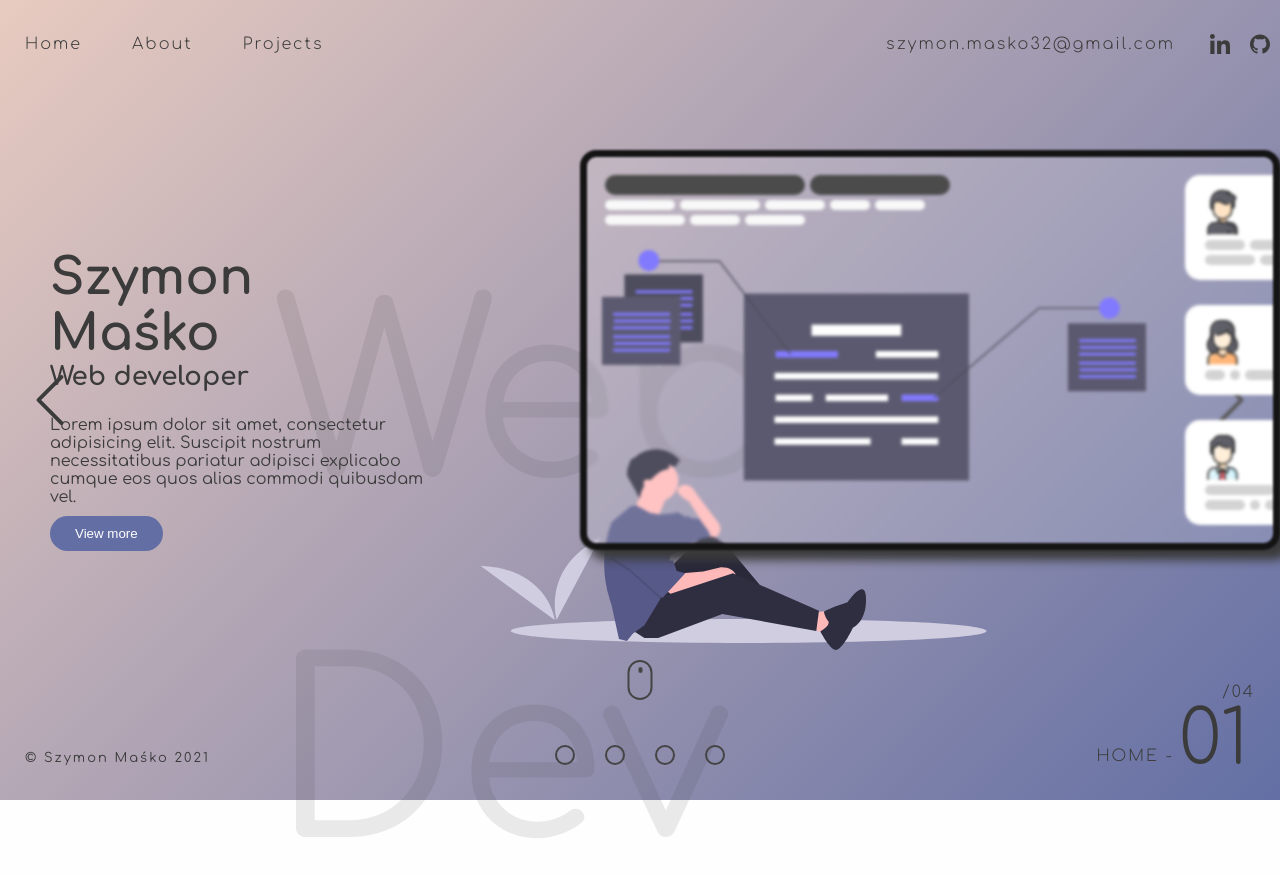
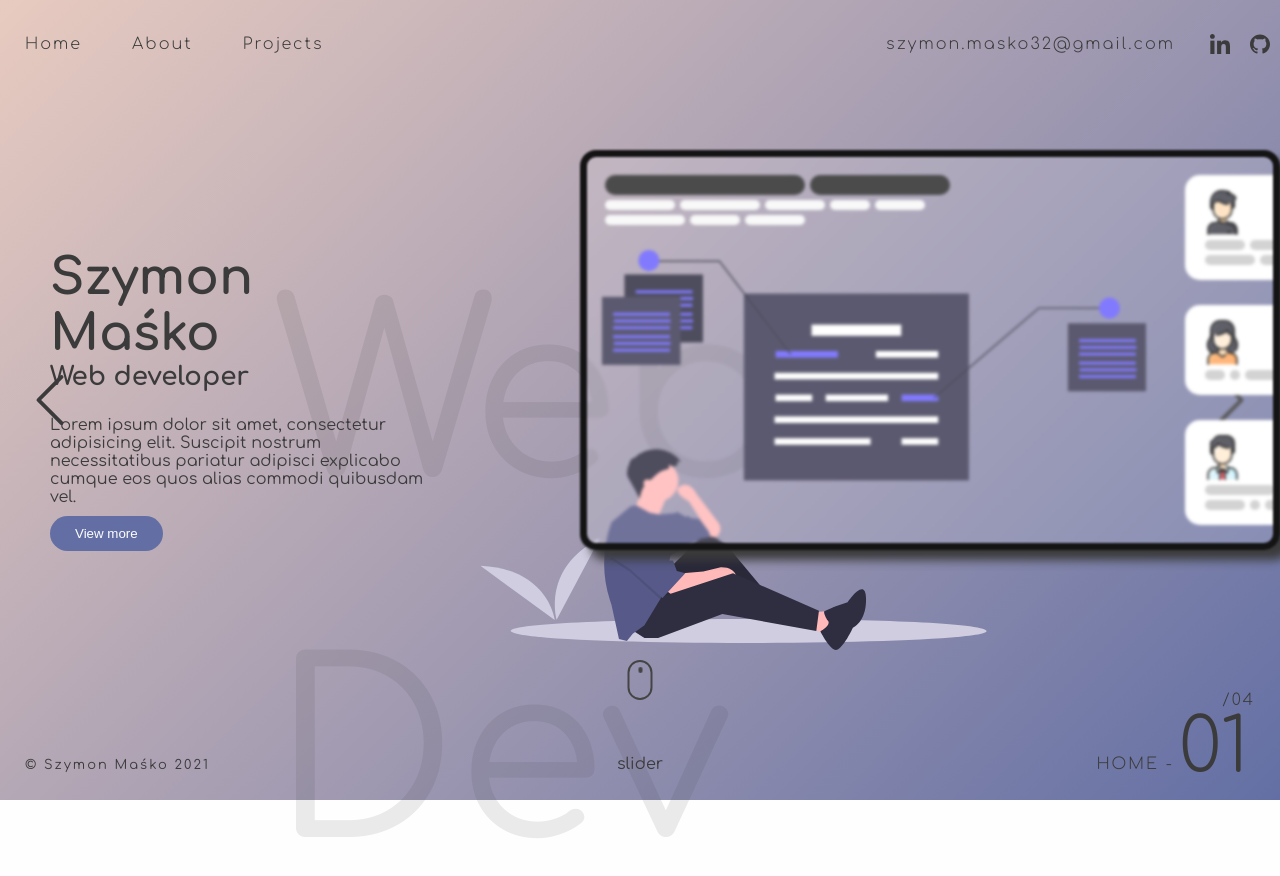
Before and after one commit to SMasiu/portfolio, a Gatsby site: page / in a window 1280 px wide. Shown: the top 876 px of the page. Built offline with nearby package versions, Linux system fonts and the light colour scheme; Gatsby itself is replaced by a stand-in of ours.

Commit message:
refactor hero section

```diff
--- a/src/components/header/header.tsx
+++ b/src/components/header/header.tsx
@@ -39,8 +39,8 @@ export const Header = () => (
     <HeaderContent>
       <Nav>
         <NavList>
-          {navigationOptions.map(({ name, link }) => (
-            <ListItem>
+          {navigationOptions.map(({ name, link }, i) => (
+            <ListItem key={i}>
               <ListLink to={link}>{name}</ListLink>
             </ListItem>
           ))}
--- a/src/components/hero/hero.style.ts
+++ b/src/components/hero/hero.style.ts
@@ -1,14 +1,9 @@
 import styled, { css } from 'styled-components'
-import ArrowLeft from '@icons/arrow-left.svg'
-import ArrowRight from '@icons/arrow-right.svg'
 
 export const HeroSection = styled.section`
+  position: relative;
   width: 100%;
   height: 100vh;
-  min-height: 800px;
-  background: rgb(232, 203, 192);
-  background: linear-gradient(135deg, rgba(232, 203, 192, 1) 0%, rgba(99, 111, 164, 1) 100%);
-  position: relative;
 `
 
 export const HeroWatermark = styled.div`
@@ -158,105 +153,3 @@ export const DeviceTextRow = styled.div`
   flex-wrap: wrap;
   max-width: 400px;
 `
-
-export const SliderDotsWrapper = styled.section`
-  position: absolute;
-  bottom: 20px;
-  left: 50%;
-  display: flex;
-  transform: translateX(-50%);
-`
-
-export const SliderDotWrapper = styled.span`
-  display: block;
-  border-radius: 50%;
-  padding: 15px;
-`
-
-export const SliderDot = styled.span`
-  display: block;
-  border: 2px solid #444;
-  width: 20px;
-  height: 20px;
-  border-radius: 50%;
-`
-
-export const PreviousWrapper = styled.section`
-  position: absolute;
-  left: 0;
-  top: 0;
-  width: 100px;
-  height: 100%;
-  display: flex;
-  justify-content: center;
-  align-items: center;
-`
-
-export const NextWrapper = styled.section`
-  position: absolute;
-  right: 0;
-  top: 0;
-  width: 100px;
-  height: 100%;
-  display: flex;
-  justify-content: center;
-  align-items: center;
-`
-
-export const NextButton = styled(ArrowRight)`
-  width: 50px;
-`
-
-export const PreviousButton = styled(ArrowLeft)`
-  width: 50px;
-`
-
-export const PageCounter = styled.section`
-  position: absolute;
-  right: 25px;
-  bottom: 18px;
-`
-
-export const PageCounterContent = styled.section`
-  position: relative;
-  text-transform: uppercase;
-  letter-spacing: 2px;
-  opacity: 1;
-  font-weight: 300;
-`
-
-export const PageCurrent = styled.section`
-  display: flex;
-  align-items: flex-end;
-`
-
-export const PageName = styled.p`
-  margin-right: 5px;
-  margin-bottom: 17px;
-`
-
-export const PageCurrentIndex = styled.p`
-  padding: 15px 5px 0 0;
-  font-size: 75px;
-`
-
-export const PageOf = styled.p`
-  position: absolute;
-  top: 0;
-  right: 0;
-`
-
-export const CopyRight = styled.p`
-  position: absolute;
-  bottom: 35px;
-  left: 25px;
-  font-size: 13px;
-  letter-spacing: 2px;
-`
-
-export const ScrollWrapper = styled.section`
-  position: absolute;
-  bottom: 100px;
-  left: 50%;
-  transform: translateX(-50%);
-`
--- a/src/components/hero/hero.tsx
+++ b/src/components/hero/hero.tsx
@@ -1,8 +1,6 @@
 import { Button } from '@components/button/button'
-import { Scroll } from '@components/scroll/scroll'
 import * as React from 'react'
 import {
-  CopyRight,
   Device,
   DevicePerson,
   DeviceReviews,
@@ -20,26 +18,12 @@ import {
   HeroTitle,
   HeroWatermark,
   HeroWatermarkText,
-  NextButton,
-  NextWrapper,
-  PageCounter,
-  PageCounterContent,
-  PageCurrent,
-  PageCurrentIndex,
-  PageName,
-  PageOf,
-  PreviousButton,
-  PreviousWrapper,
   Review,
   ReviewFakeTextWrapper,
   ReviewHeader,
   ReviewProfile,
   ReviewStar,
-  ReviewStarsWrapper,
-  ScrollWrapper,
-  SliderDot,
-  SliderDotsWrapper,
-  SliderDotWrapper
+  ReviewStarsWrapper
 } from './hero.style'
 
 const reviews = [
@@ -71,42 +55,9 @@ export const Hero = () => {
 
   return (
     <HeroSection>
-      <PreviousWrapper>
-        <PreviousButton />
-      </PreviousWrapper>
-      <NextWrapper>
-        <NextButton />
-      </NextWrapper>
       <HeroWatermark>
         <HeroWatermarkText>Web Dev</HeroWatermarkText>
       </HeroWatermark>
-      <SliderDotsWrapper>
-        <SliderDotWrapper>
-          <SliderDot></SliderDot>
-        </SliderDotWrapper>
-        <SliderDotWrapper>
-          <SliderDot></SliderDot>
-        </SliderDotWrapper>
-        <SliderDotWrapper>
-          <SliderDot></SliderDot>
-        </SliderDotWrapper>
-        <SliderDotWrapper>
-          <SliderDot></SliderDot>
-        </SliderDotWrapper>
-      </SliderDotsWrapper>
-      <PageCounter>
-        <PageCounterContent>
-          <PageCurrent>
-            <PageName>Home - </PageName>
-            <PageCurrentIndex>01</PageCurrentIndex>
-          </PageCurrent>
-          <PageOf>/04</PageOf>
-        </PageCounterContent>
-      </PageCounter>
-      <CopyRight>&copy; Szymon Maśko 2021</CopyRight>
-      <ScrollWrapper>
-        <Scroll />
-      </ScrollWrapper>
       <HeroContent>
         <HeroAboutArticle>
           <HeroHeader>
--- /dev/null
+++ b/src/components/page-counter/page-counter.style.ts
@@ -0,0 +1,31 @@
+import styled from 'styled-components'
+
+export const PageCounterContent = styled.section`
+  position: relative;
+  display: inline-block;
+  text-transform: uppercase;
+  letter-spacing: 2px;
+  opacity: 1;
+  font-weight: 300;
+`
+
+export const PageCurrent = styled.section`
+  display: flex;
+  align-items: flex-end;
+`
+
+export const PageName = styled.p`
+  margin-right: 5px;
+  margin-bottom: 17px;
+`
+
+export const PageCurrentIndex = styled.p`
+  padding: 15px 5px 0 0;
+  font-size: 75px;
+`
+
+export const PageOf = styled.p`
+  position: absolute;
+  top: 0;
+  right: 0;
+`
--- /dev/null
+++ b/src/components/page-counter/page-counter.tsx
@@ -0,0 +1,18 @@
+import * as React from 'react'
+import {
+  PageCounterContent,
+  PageCurrent,
+  PageCurrentIndex,
+  PageName,
+  PageOf
+} from './page-counter.style'
+
+export const PageCounter = () => (
+  <PageCounterContent>
+    <PageCurrent>
+      <PageName>Home - </PageName>
+      <PageCurrentIndex>01</PageCurrentIndex>
+    </PageCurrent>
+    <PageOf>/04</PageOf>
+  </PageCounterContent>
+)
--- /dev/null
+++ b/src/components/page-overlay/page-overlay.style.ts
@@ -0,0 +1,81 @@
+import styled, { css } from 'styled-components'
+import ArrowLeft from '@icons/arrow-left.svg'
+import ArrowRight from '@icons/arrow-right.svg'
+
+export const PageOverlayWrapper = styled.section`
+  position: absolute;
+  top: 0;
+  left: 0;
+  width: 100%;
+  height: 100%;
+`
+
+export const OverlayContent = styled.section`
+  position: relative;
+  width: 100%;
+  height: 100%;
+`
+
+export const changeSlideArrowWrapper = css`
+  position: absolute;
+  top: 0;
+  width: 100px;
+  height: 100%;
+  display: flex;
+  justify-content: center;
+  align-items: center;
+`
+
+export const PreviousWrapper = styled.section`
+  ${changeSlideArrowWrapper}
+  left: 0;
+`
+
+export const NextWrapper = styled.section`
+  ${changeSlideArrowWrapper}
+  right: 0;
+`
+
+export const arrowButton = css`
+  width: 50px;
+`
+
+export const NextButton = styled(ArrowRight)`
+  ${arrowButton}
+`
+
+export const PreviousButton = styled(ArrowLeft)`
+  ${arrowButton}
+`
+
+export const OverlayFooter = styled.footer`
+  display: grid;
+  grid-template-columns: repeat(3, 1fr);
+  align-items: baseline;
+  position: absolute;
+  bottom: 0;
+  width: 100%;
+  padding: 0 25px 10px;
+`
+
+export const CopyRight = styled.section``
+
+export const CopyRightText = styled.p`
+  font-size: 13px;
+  letter-spacing: 2px;
+`
+
+export const SliderLegendWrapper = styled.section`
+  justify-self: center;
+`
+
+export const PageCounterWrapper = styled.section`
+  justify-self: flex-end;
+`
+
+export const ScrollWrapper = styled.section`
+  position: absolute;
+  bottom: 100px;
+  left: 50%;
+  transform: translateX(-50%);
+`
--- /dev/null
+++ b/src/components/page-overlay/page-overlay.tsx
@@ -0,0 +1,50 @@
+import { PageCounter } from '@components/page-counter/page-counter'
+import { Scroll } from '@components/scroll/scroll'
+import { SliderLegend } from '@components/slider-legend/slider-legend'
+import * as React from 'react'
+import {
+  CopyRight,
+  CopyRightText,
+  NextButton,
+  NextWrapper,
+  OverlayContent,
+  OverlayFooter,
+  PageCounterWrapper,
+  PageOverlayWrapper,
+  PreviousButton,
+  PreviousWrapper,
+  SliderLegendWrapper,
+  ScrollWrapper
+} from './page-overlay.style'
+
+export const PageOverlay = () => (
+  <PageOverlayWrapper>
+    <OverlayContent>
+      <PreviousWrapper>
+        <PreviousButton />
+      </PreviousWrapper>
+
+      <NextWrapper>
+        <NextButton />
+      </NextWrapper>
+
+      <ScrollWrapper>
+        <Scroll />
+      </ScrollWrapper>
+
+      <OverlayFooter>
+        <CopyRight>
+          <CopyRightText>&copy; Szymon Maśko 2021</CopyRightText>
+        </CopyRight>
+
+        <SliderLegendWrapper>
+          <SliderLegend />
+        </SliderLegendWrapper>
+
+        <PageCounterWrapper>
+          <PageCounter />
+        </PageCounterWrapper>
+      </OverlayFooter>
+    </OverlayContent>
+  </PageOverlayWrapper>
+)
--- /dev/null
+++ b/src/components/page-slider/page-slider.style.ts
@@ -0,0 +1,12 @@
+import styled from 'styled-components'
+
+export const PageSliderWrapper = styled.section`
+  position: relative;
+  width: 100%;
+  height: 100vh;
+  min-height: 800px;
+  background: rgb(232, 203, 192);
+  background: linear-gradient(135deg, rgba(232, 203, 192, 1) 0%, rgba(99, 111, 164, 1) 100%);
+`
+
+export const PageSlides = styled.section``
--- /dev/null
+++ b/src/components/page-slider/page-slider.tsx
@@ -0,0 +1,13 @@
+import { Hero } from '@components/hero/hero'
+import { PageOverlay } from '@components/page-overlay/page-overlay'
+import * as React from 'react'
+import { PageSliderWrapper, PageSlides } from './page-slider.style'
+
+export const PageSlider = () => (
+  <PageSliderWrapper>
+    <PageOverlay />
+    <PageSlides>
+      <Hero />
+    </PageSlides>
+  </PageSliderWrapper>
+)
--- /dev/null
+++ b/src/components/slider-legend/slider-legend.style.ts
@@ -0,0 +1,3 @@
+import styled from 'styled-components'
+
+export const SliderLegendWrapper = styled.section``
--- /dev/null
+++ b/src/components/slider-legend/slider-legend.tsx
@@ -0,0 +1,4 @@
+import * as React from 'react'
+import { SliderLegendWrapper } from './slider-legend.style'
+
+export const SliderLegend = () => <SliderLegendWrapper>slider</SliderLegendWrapper>
--- a/src/pages/index.tsx
+++ b/src/pages/index.tsx
@@ -1,13 +1,13 @@
 import * as React from 'react'
 import { Layout } from '@components/layout/layout'
 import { SEO } from '@components/seo/seo'
-import { Hero } from '@components/hero/hero'
+import { PageSlider } from '@components/page-slider/page-slider'
 
 const IndexPage = () => {
   return (
     <Layout>
       <SEO title="Home" />
-      <Hero />
+      <PageSlider />
     </Layout>
   )
 }
```
